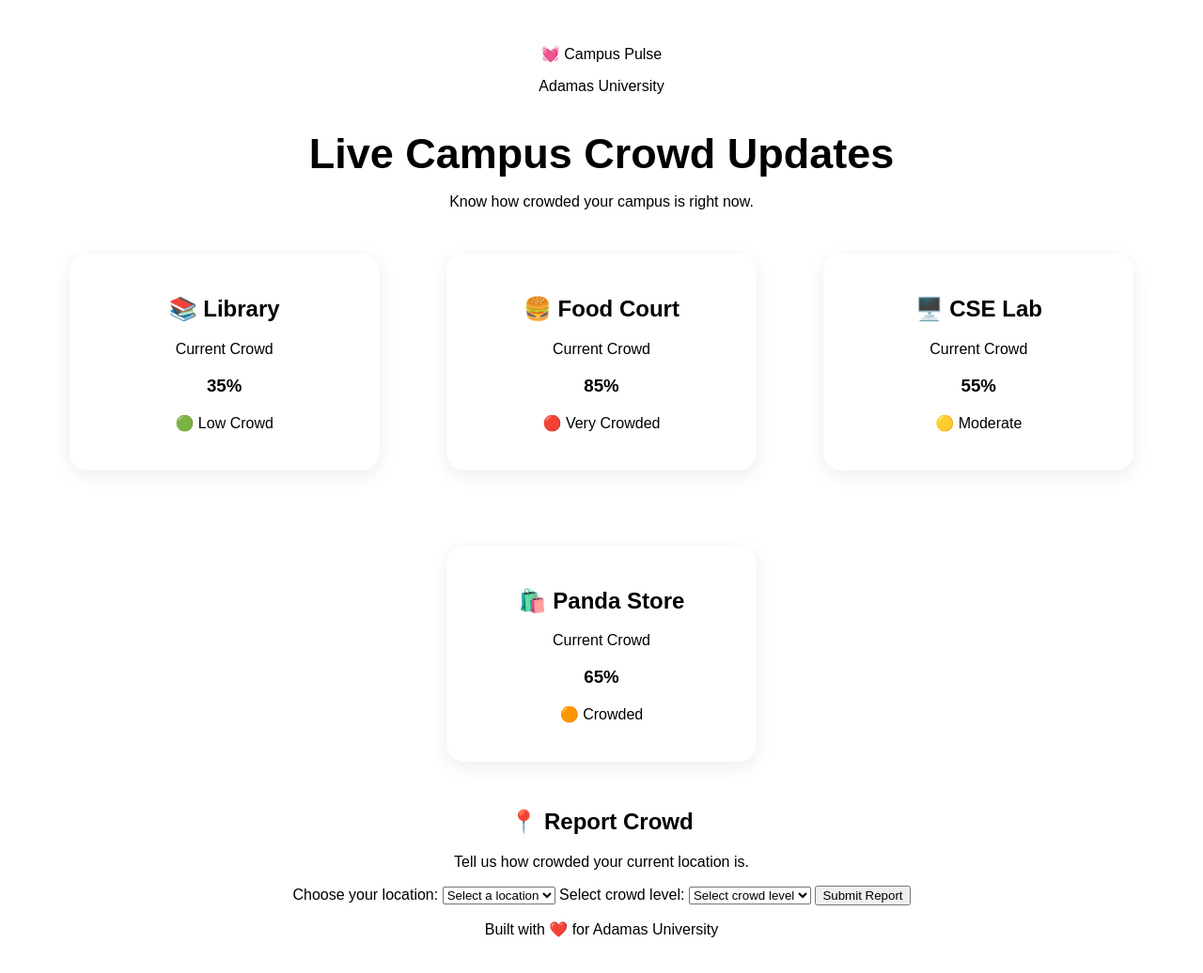
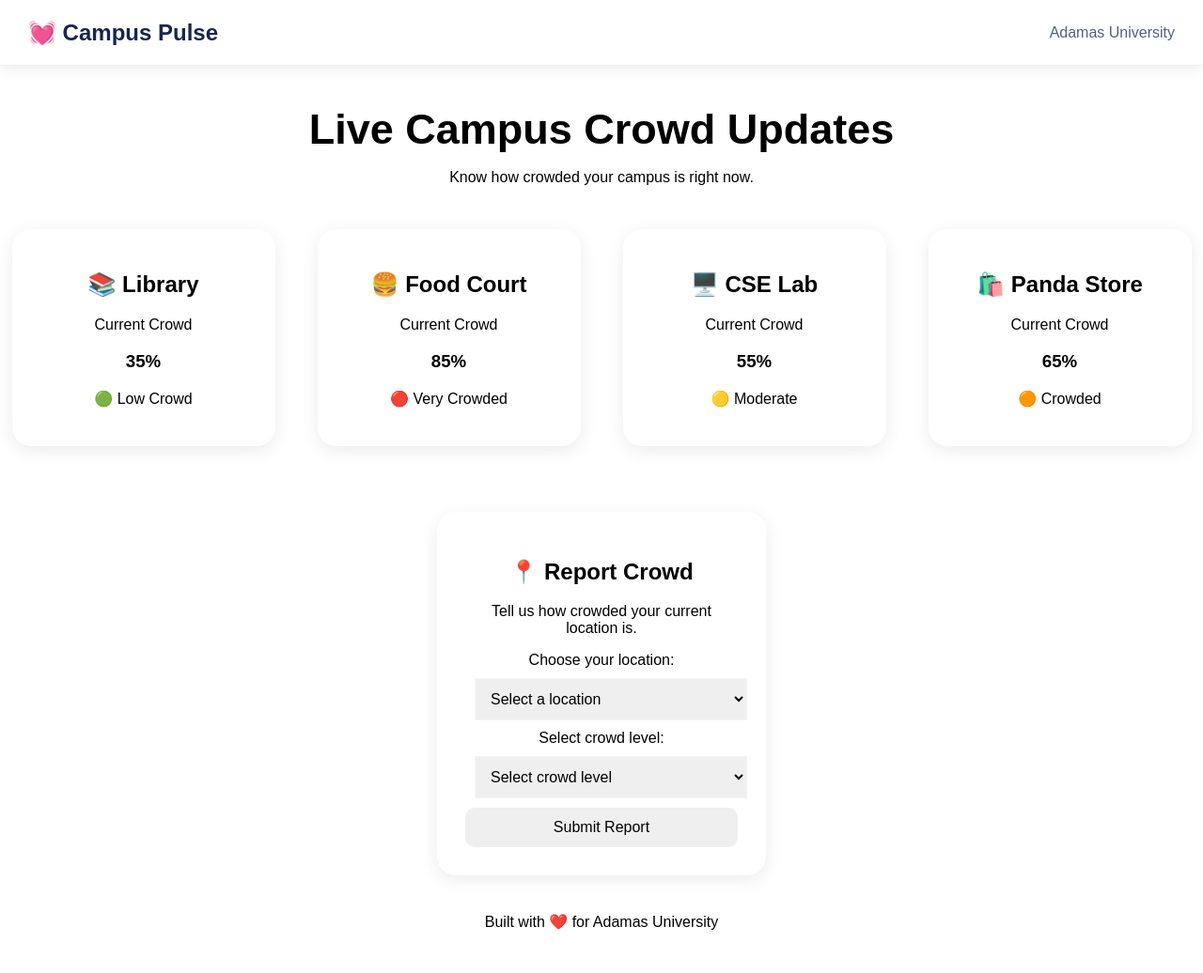
Before and after one commit to Anushka-K-del/CYCODERS, a plain HTML site: page Campus-Pulse/index.html in a window 1280 px wide. Shown: the whole page at 94% size. After the commit the page ends 1007 px from the top, so only its background shows below. Drawn offline with Linux system fonts and the light colour scheme.

Commit message:
Correct CSS background color and enhance styles
Fix background color syntax and improve layout styles.

```diff
--- a/Campus-Pulse/style.css
+++ b/Campus-Pulse/style.css
@@ -1,8 +1,13 @@
+*{
+    box-sizing:border-box;
+}
 body{
+    margin:0;
+    padding-top:75px;
     font-family:Arial, Helvetica, sans-serif;
-    background: color #f5f7fb;;
+    background: color #f5f7fb;
     text-align:center;
-    padding:40px;
+
 }
 
 h1{
@@ -31,3 +36,60 @@
     gap:20px;
     flex-wrap:wrap;
 }
+.report-section{
+    background-color:white ;
+    width:350px;
+    margin:40px auto;
+    padding:30px;
+    border-radius:20px;
+    box-shadow:0 5px 20px rgba(0,0,0,0.08);
+
+}
+.report-section select{
+    display:block;
+    width:100%;
+    padding:12px;
+    margin:10px;
+    border:1px solid whitesmoke;
+    font-size:16px;
+
+}
+#submit-report{
+    width:100%;
+    padding:12px;
+    border:none;
+    border-radius:10px;
+    font-size:16px;
+    cursor:pointer;
+
+}
+.site-header{
+    position:fixed;
+    top:0;
+    left:0;
+
+    width:100%;
+    height:70px;
+
+    z-index:1000;
+
+    display:flex;
+    justify-content:space-between;
+    align-items:center;
+
+    padding:0 30px;
+    background-color:rgba(255,255,255,0.95);
+    border-bottom:1px solid #eeeeee;
+    box-shadow:0 3px 15px rgba(0,0,0,0.08);
+
+}
+.logo{
+    font-size:24px;
+    font-weight:bold;
+    color:#18264a;
+}
+.site-header p{
+    margin:0;
+    color:#52607d;
+    font-size:16px;
+}
```
